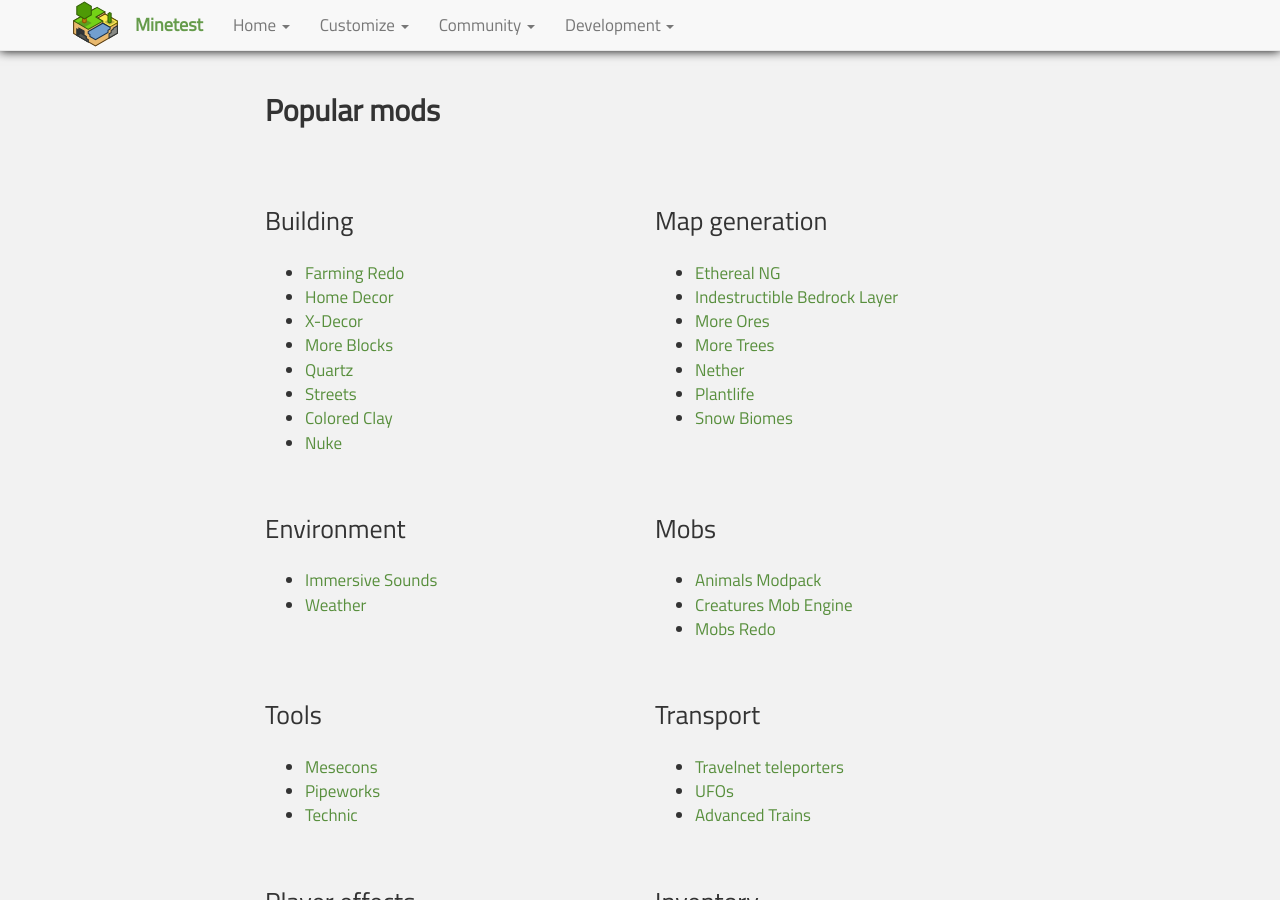
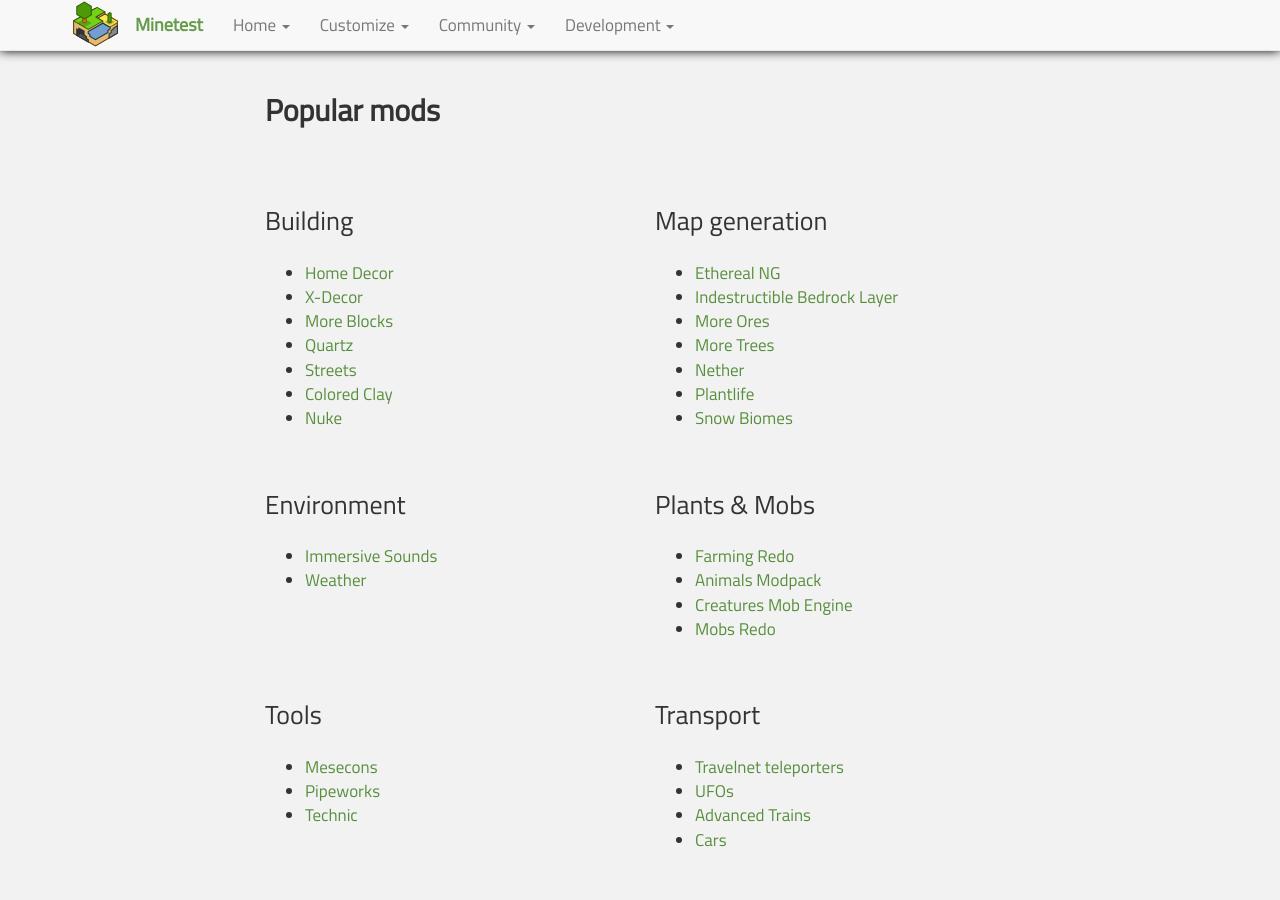
Before and after one commit to minetest/minetest.github.io, a Jekyll site: the page built from customize.html, in a window 1280 px wide and 900 px high, scrolled down 1180 px. Built offline with Jekyll 4.4.1, drawn with Linux system fonts in a browser that asks for light colours; comment, search, counter and statistics services are not loaded; some of the changed text lies outside the part shown.

Commit message:
rename category, add cars mod (as suggested by @rubenwardy)

```diff
--- a/customize.html
+++ b/customize.html
@@ -84,8 +83,9 @@ More subgames are available <a href="https://forum.minetest.net/viewforum.php?f=
   </div>
 
   <div class="col-sm-6">
-    <h3>Mobs</h3>
+    <h3>Plants & Mobs</h3>
     <ul>
+      <li><a href="https://forum.minetest.net/viewtopic.php?t=9019">Farming Redo</a></li>
       <li><a href="https://forum.minetest.net/viewtopic.php?t=629">Animals Modpack</a></li>
       <li><a href="https://forum.minetest.net/viewtopic.php?t=8638">Creatures Mob Engine</a></li>
       <li><a href="https://forum.minetest.net/viewtopic.php?t=9917">Mobs Redo</a></li>
@@ -109,6 +109,7 @@ More subgames are available <a href="https://forum.minetest.net/viewforum.php?f=
       <li><a href="https://forum.minetest.net/viewtopic.php?t=4877">Travelnet teleporters</a></li>
       <li><a href="https://forum.minetest.net/viewtopic.php?t=4086">UFOs</a></li>
       <li><a href="https://forum.minetest.net/viewtopic.php?t=14726">Advanced Trains</a></li>
+      <li><a href="https://forum.minetest.net/viewtopic.php?t=13988">Cars</a></li>
     </ul>
   </div>
 </div>
@@ -129,8 +130,8 @@ More subgames are available <a href="https://forum.minetest.net/viewforum.php?f=
   <div class="col-sm-6">
     <h3>Inventory</h3>
     <ul>
+      <li><a href="https://forum.minetest.net/viewtopic.php?t=2334">Craft Guide</a></li>
       <li><a href="https://forum.minetest.net/viewtopic.php?t=5641">Crafting</a></li>
-      <li><a href="https://forum.minetest.net/viewtopic.php?t=2334">Craft Guide</a></li>
       <li><a href="https://forum.minetest.net/viewtopic.php?t=6204">Inventory++</a></li>
       <li><a href="https://forum.minetest.net/viewtopic.php?t=3933">Unified Inventory</a></li>
     </ul>
```
Also changed, not shown: other parts of customize.html (+0 -1 lines).
